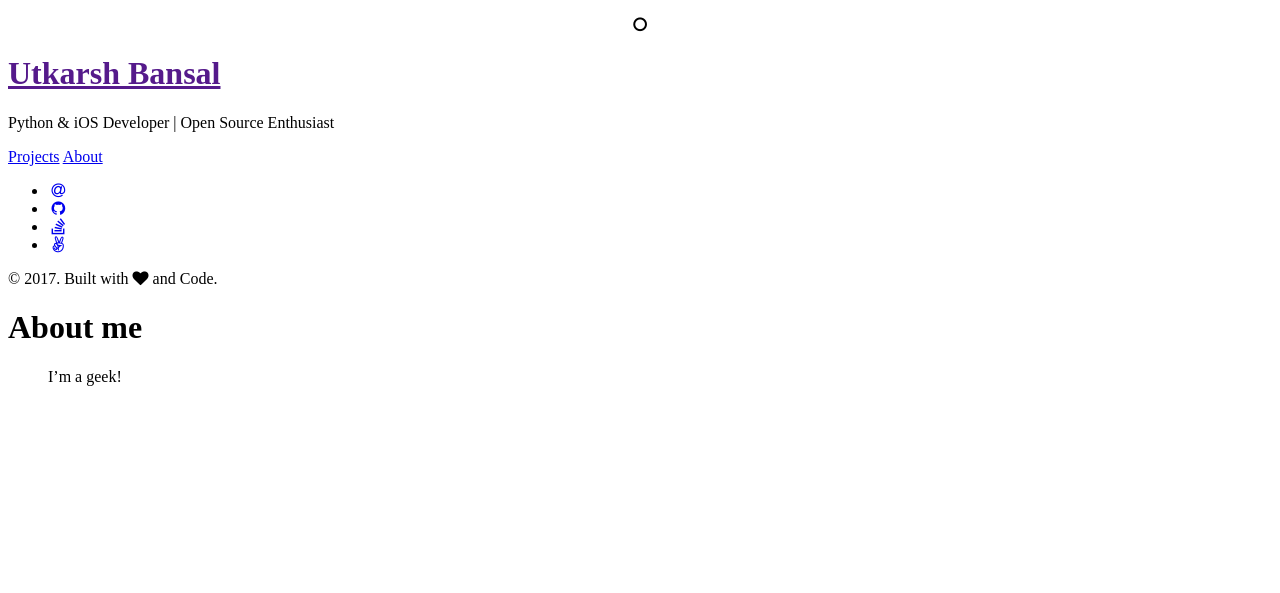
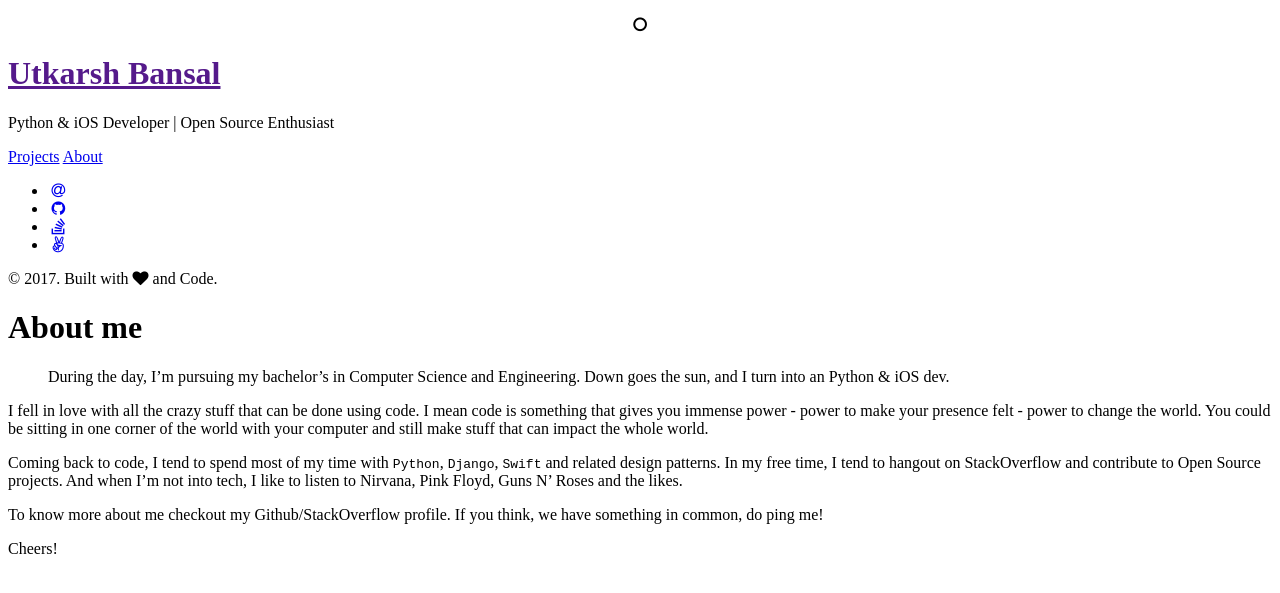
Before and after one commit to utkbansal/utkbansal.github.io, a Jekyll site: the page built from about.md, in a window 1280 px wide. Shown: the top 593 px of the page. Built offline with Jekyll 4.4.1, drawn with Linux system fonts in a browser that asks for light colours; nearby versions of some CDN libraries.

Commit message:
Updates the About Me section

```diff
--- a/about.md
+++ b/about.md
@@ -3,4 +3,16 @@ layout: page
 title: About me
 ---
 
-> I'm a geek!
+> During the day, I'm pursuing my bachelor's in Computer Science and Engineering. Down goes the sun, and I turn into
+> an Python & iOS dev.
+
+I fell in love with all the crazy stuff that can be done using code. I mean code is something that gives you immense
+power - power to make your presence felt - power to change the world. You could be sitting in one corner of the world
+with your computer and still make stuff that can impact the whole world.
+
+Coming back to code, I tend to spend most of my time with `Python`, `Django`, `Swift` and related design patterns. In
+my free time, I tend to hangout on StackOverflow and contribute to Open Source projects. And when I'm not into tech, I like to listen to Nirvana, Pink Floyd, Guns N' Roses and the likes.
+
+To know more about me checkout my Github/StackOverflow profile. If you think, we have something in common, do ping me!
+
+Cheers!
```
Also changed, not shown: 3 other files.
